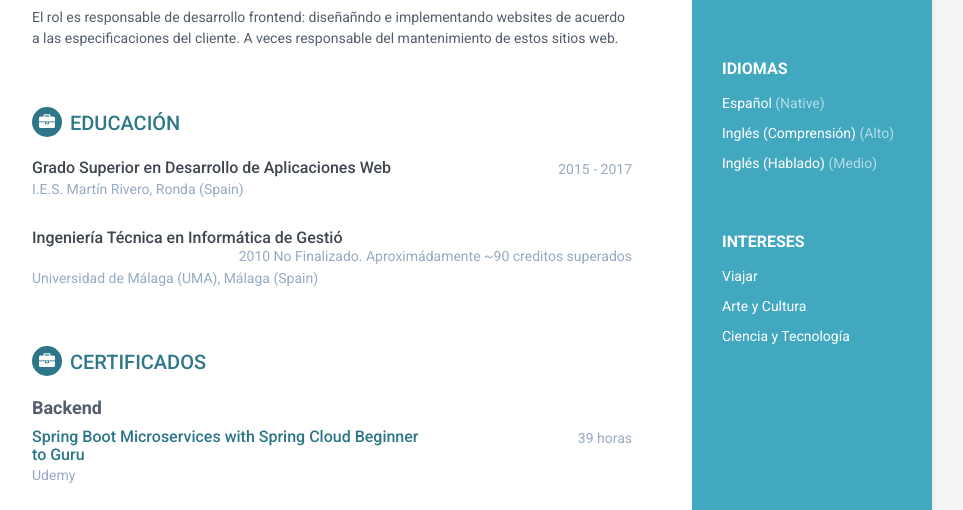
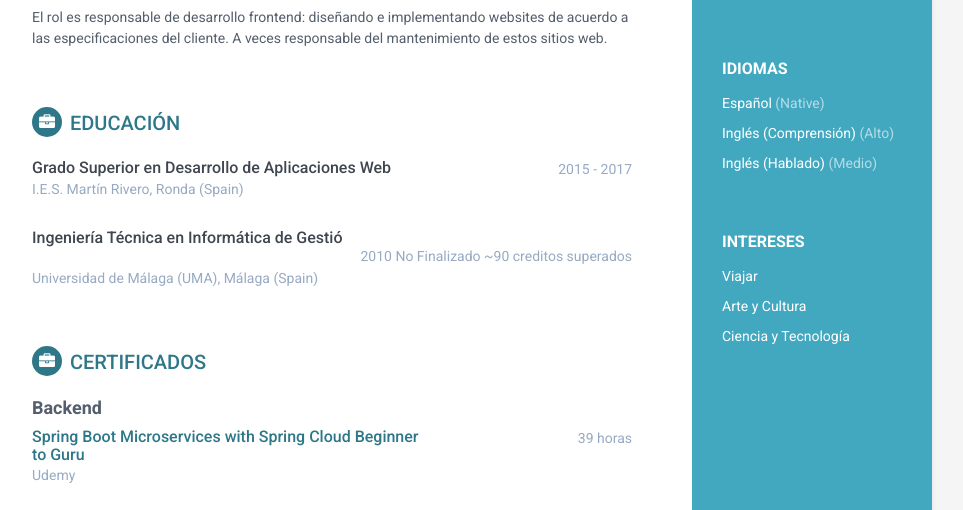
Before and after one commit to Kronen/kronen.github.io, a plain HTML site: page es/index.html in a window 1280 px wide. Shown: the part 587-1097 px from the top of the page, without its empty margins (188-1151 px from the left). Drawn offline with Linux system fonts and the light colour scheme.

Commit message:
Update index.html

```diff
--- a/es/index.html
+++ b/es/index.html
@@ -133,7 +133,7 @@
                             <div class="company">MotivoCreativo, Málaga (España)</div>
                         </div>
                         <div class="details">
-                            <p>El rol es responsable de desarrollo frontend: diseñañndo e implementando websites de
+                            <p>El rol es responsable de desarrollo frontend: diseñando e implementando websites de
                                 acuerdo a las especificaciones del cliente.
                                 A veces responsable del mantenimiento de estos sitios web.</p>
                         </div>
@@ -164,7 +164,7 @@
                             <div class="upper-row">
                                 <h3 class="job-title">Ingeniería Técnica en Informática de Gestió</h3>
                                 <div class="time" style="position: relative; float: right;">
-                                    2010 No Finalizado. Aproximádamente ~90 creditos superados
+                                    2010 No Finalizado ~90 creditos superados
                                 </div>
                             </div>
                             <!--//upper-row-->
```
